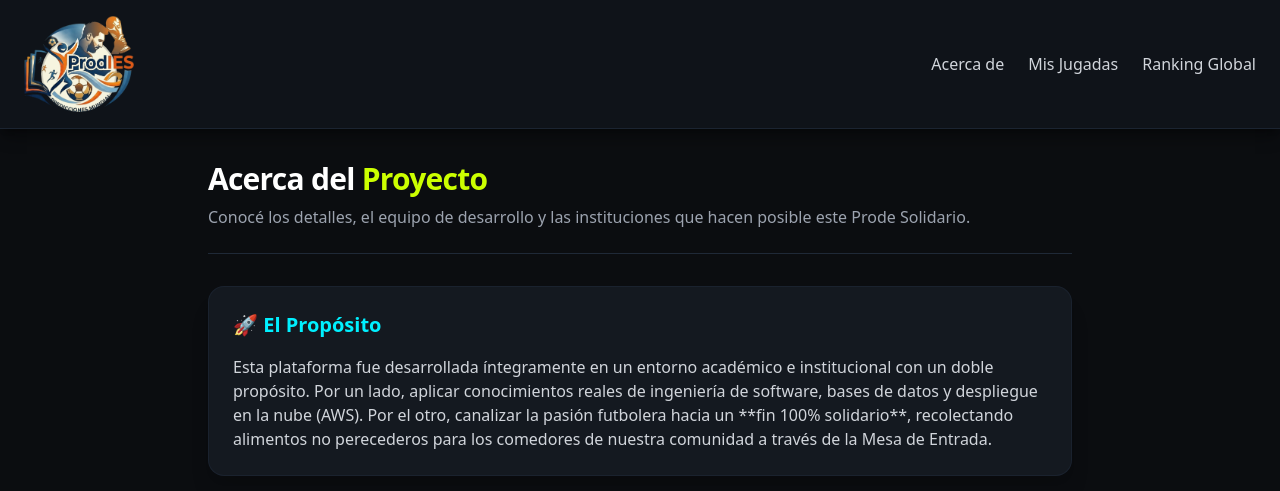
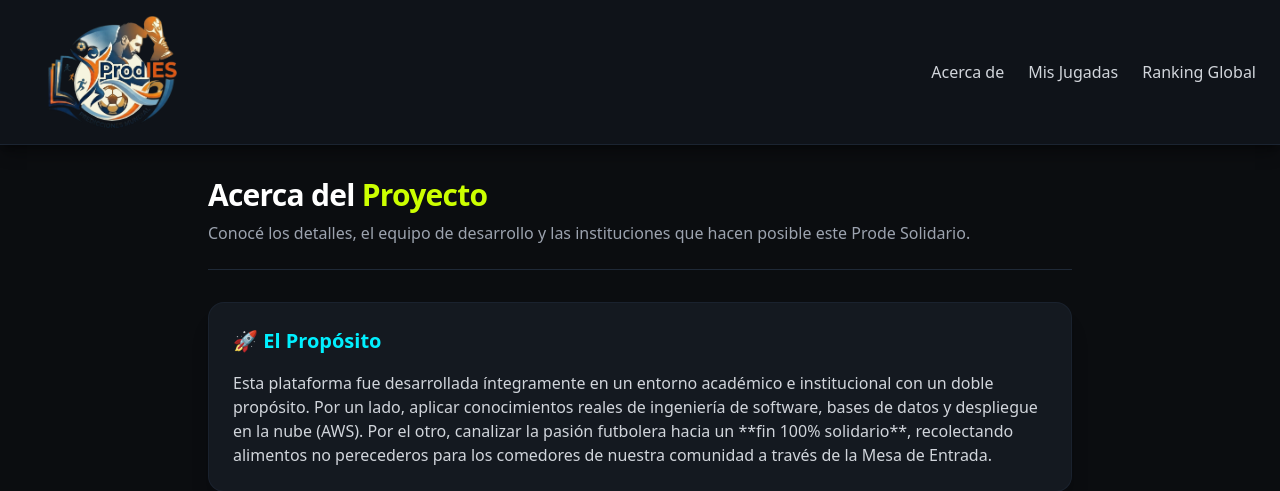
Before and after one commit to dcabello-dev/docker-prode, a Django app: page /acerca-de/ in a window 1280 px wide. Shown: the top 491 px of the page. Run offline with Django 5.2, Linux system fonts and the light colour scheme; parts of the project's set-up code (start-up, migrations or seed data) failed here and were passed over; some libraries are stand-ins or nearby versions.

Commit message:
Agrandar el logo del navbar y correrlo a la derecha.
Co-authored-by: Cursor <cursoragent@cursor.com>

```diff
--- a/prode/templates/prode/base.html
+++ b/prode/templates/prode/base.html
@@ -43,9 +43,9 @@
 
     <nav class="bg-darkNav border-b border-gray-800/80 px-6 py-4 flex justify-between items-center shadow-lg shadow-black/40">
 
-        <a href="{% url 'panel_prode' %}" class="relative flex items-center hover:opacity-80 transition duration-200">
+        <a href="{% url 'panel_prode' %}" class="relative ml-6 flex items-center hover:opacity-80 transition duration-200">
             <span class="absolute left-1/2 top-[60%] h-[4.75rem] w-[4.75rem] -translate-x-1/2 -translate-y-1/2 rounded-full bg-[radial-gradient(circle,#f6f4df_66%,transparent_80%)]"></span>
-            <img src="{% static 'prode/img/logo.png' %}" alt="Logo ProdIES" class="relative h-24 w-auto object-contain">
+            <img src="{% static 'prode/img/logo.png' %}" alt="Logo ProdIES" class="relative h-28 w-auto object-contain">
         </a>
 
         <div class="flex items-center space-x-6">
```
